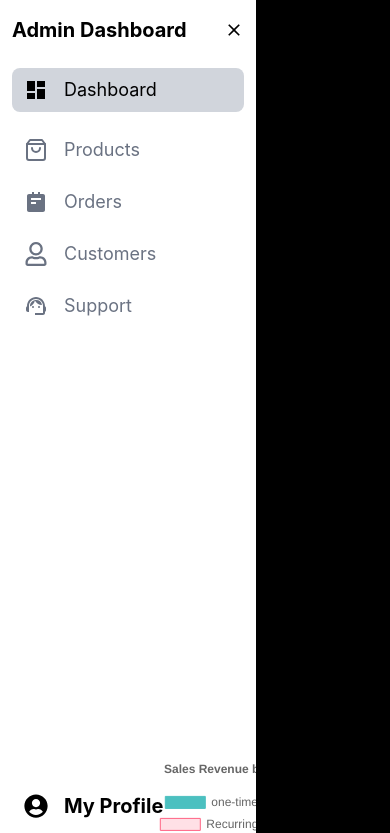
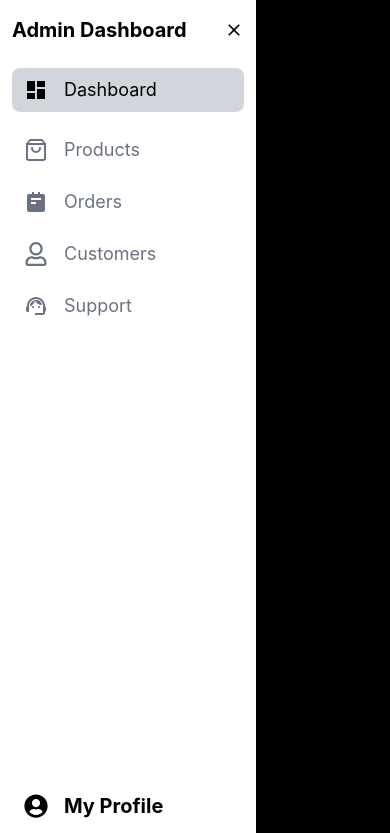
Before and after one commit to PratishBuzzra/Admin-Dashboard, a React (Vite) app: page /dashboard in a window 390 px wide. Shown: the top 833 px of the page. Built offline with nearby package versions, Linux system fonts and the light colour scheme.

Commit message:
layout fix

```diff
--- a/src/components/Sidebar.tsx
+++ b/src/components/Sidebar.tsx
@@ -25,7 +25,7 @@ const Sidebar = () => {
             />
         )
     }
-    <aside className={`fixed top-0 left-0 bg-white h-screen shadow-lg transition-transform px-3 py-4 flex flex-col  ${open ? 'w-64' : 'w-20 '} md:w-64`}>
+    <aside className={`fixed top-0 left-0 bg-white h-screen shadow-lg transition-transform px-3 py-4 flex flex-col  ${open ? 'w-64' : 'w-20 '} md:w-64 z-50`}>
         <div className="flex items-center justify-between ">
             <h1 className={`text-xl font-bold ${open ? 'block' : 'hidden'} md:block`} >Admin Dashboard</h1>
             <button onClick={()=>setOpen(!open)} className="text-xl font-bold cursor-pointer md:hidden"> {open ? <IoMdClose />: <RiMenuFold3Fill size={24} className="ml-3"/> } </button>
```
